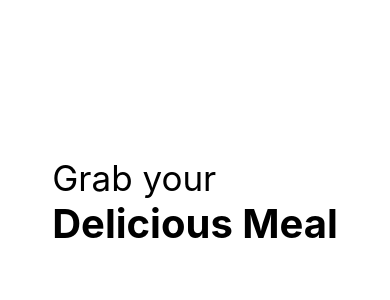
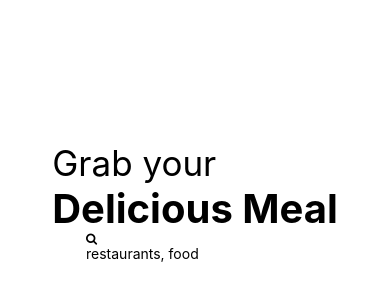
Before and after one commit to ivantrj/restaurants-search, a React Native app: screen / in a window 390 px wide. Shown: the part 250-550 px from the top of the page. Built offline with nearby package versions, Linux system fonts and the light colour scheme.

Commit message:
add search component

```diff
--- a/App.js
+++ b/App.js
@@ -1,11 +1,13 @@
-import { StatusBar } from 'expo-status-bar';
-import { StyleSheet, Text, View } from 'react-native';
-import Header from './src/components/Header';
+import { StatusBar } from "expo-status-bar";
+import { StyleSheet, Text, View } from "react-native";
+import Header from "./src/components/Header";
+import Search from "./src/components/Search";
 
 export default function App() {
   return (
     <View style={styles.container}>
       <Header />
+      <Search />
       <StatusBar style="auto" />
     </View>
   );
@@ -14,8 +16,8 @@ export default function App() {
 const styles = StyleSheet.create({
   container: {
     flex: 1,
-    backgroundColor: '#fff',
-    alignItems: 'center',
-    justifyContent: 'center',
+    backgroundColor: "#fff",
+    alignItems: "center",
+    justifyContent: "center",
   },
 });
--- /dev/null
+++ b/src/components/Search.js
@@ -0,0 +1,11 @@
+import { View, TextInput } from "react-native";
+import { FontAwesome } from "@expo/vector-icons";
+
+export default function Search() {
+  return (
+    <View>
+      <FontAwesome name="search" />
+      <TextInput placeholder="restaurants, food" />
+    </View>
+  );
+}
```
